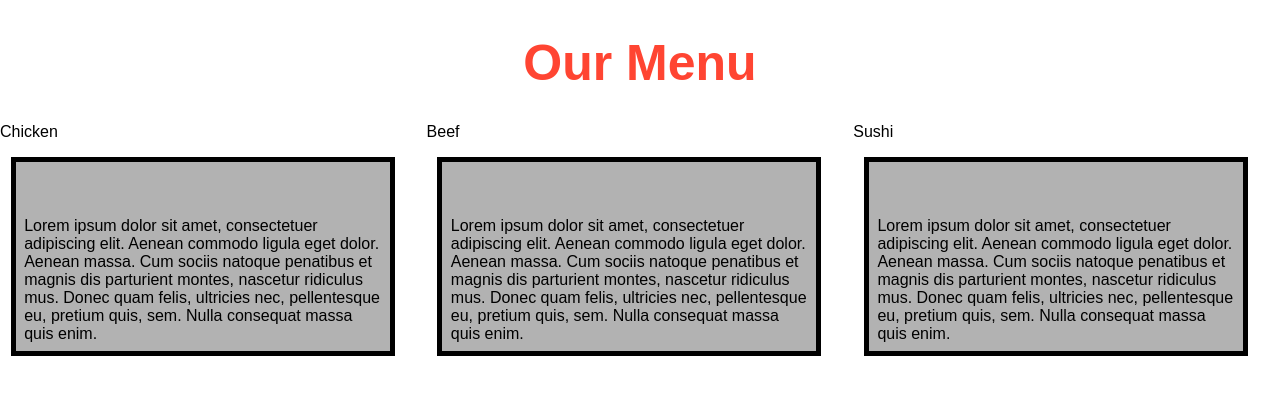
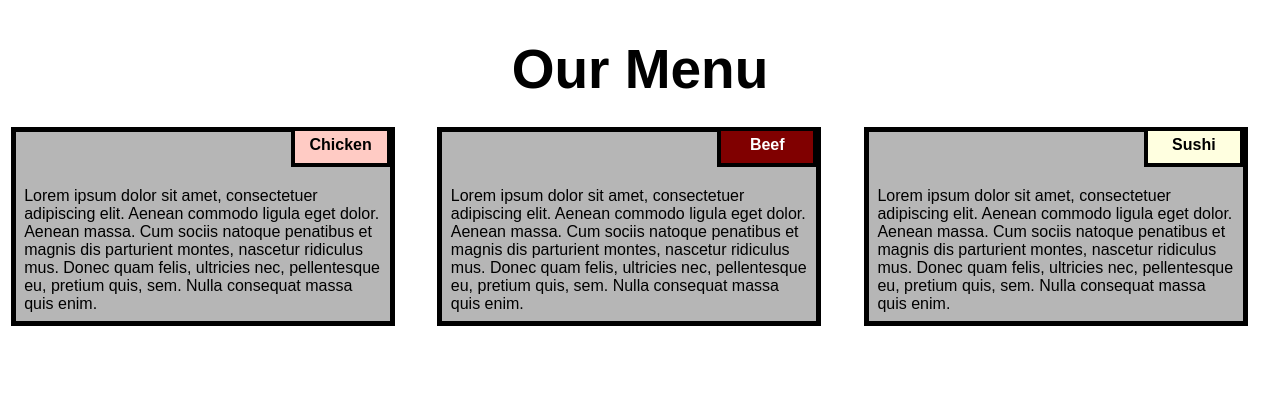
Before and after one commit to RustamTomer/Coursera-Web-Developer-Course, a plain HTML site: page module2-solution/index.html in a window 1280 px wide. Drawn offline with Linux system fonts and the light colour scheme.

Commit message:
Update style.css

```diff
--- a/module2-solution/style.css
+++ b/module2-solution/style.css
@@ -16,8 +16,8 @@ body{
 h1 {
   margin-bottom: 15px;
   text-align: center;
-  color: #ff4532;
-  font-size: 50px;
+  color: #000000;
+  font-size: 55px;
 }
 
 
@@ -27,7 +27,7 @@ h1 {
 }
 
 
-.content-name{
+.content-heading{
   overflow: none;
   text-align: center;
   border: 4px solid black;
@@ -50,19 +50,19 @@ h1 {
   font-size: 25px;
   padding: 2%;
   padding-top: 55px;
-  background-color: rgba(0,0,0,0.3);
+  background-color: rgba(15,15,15,0.3);
 }
 
-.name1{
-  background-color: #FFB6C1;
+.chicken-label{
+  background-color: #FFCBC4;
 }
 
-.name2{
+.beef-label{
   color: white;
-  background-color: #FF0000;
+  background-color: #800000;
 }
-.name3{
-  background-color: #FFFF00;
+.sushi-label{
+  background-color: #FFFFE0;
 }
 
 
```
